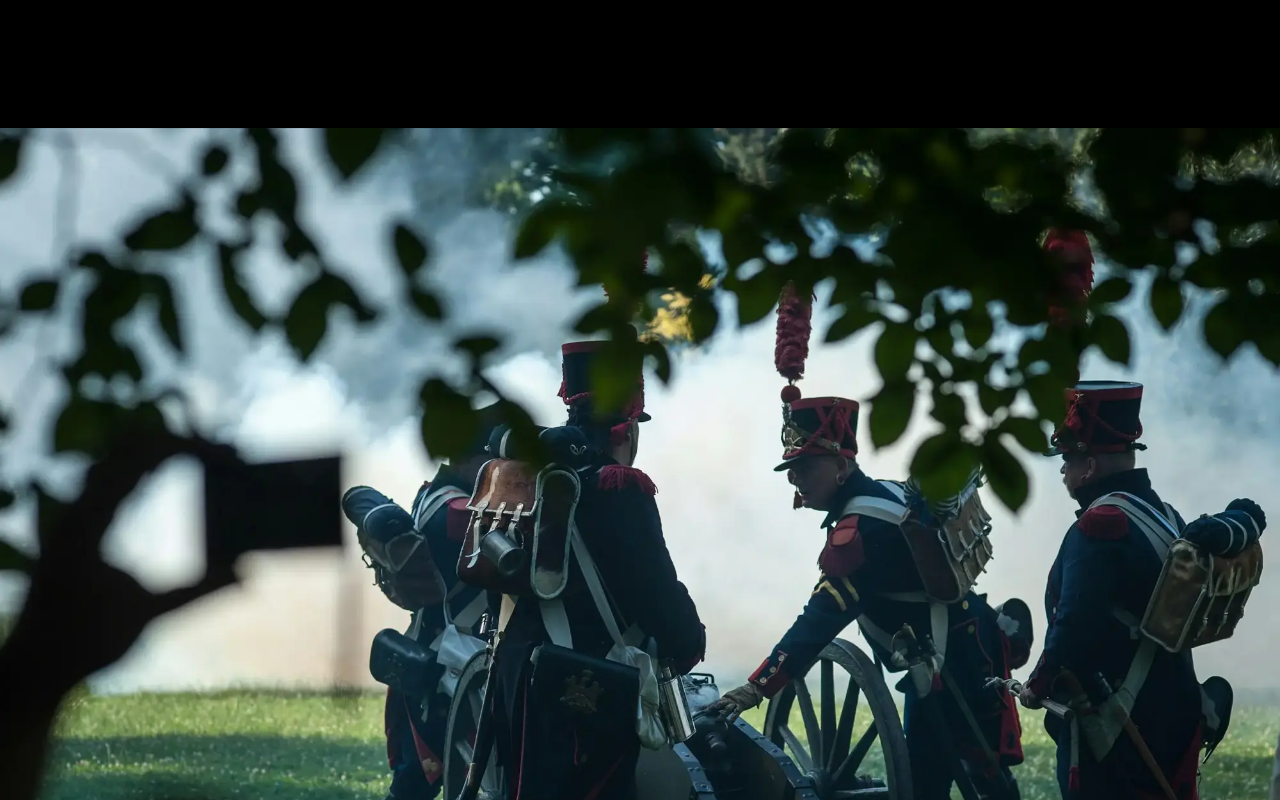
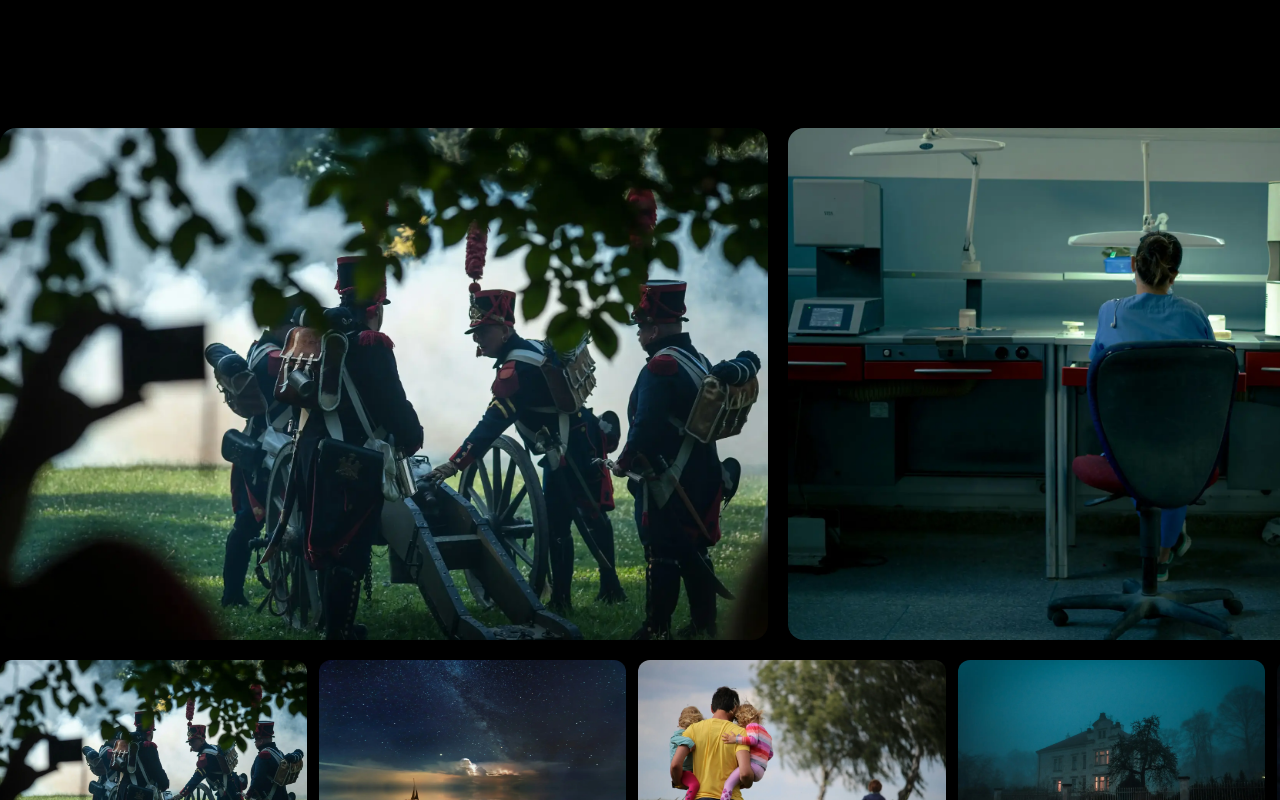
Before and after one commit to isamail-el-youssefi/apple-clone-with-framermotion, a React (Vite) app: page / in a window 1280 px wide. Shown: the part 1500-2300 px from the top of the page. Built offline with nearby package versions, Linux system fonts and the light colour scheme.

Commit message:
styling the main carousel that contains 3 images, new conceptions in tailwind such as overflow-clip and shrink-0

```diff
--- a/src/components/section/video-carousel.tsx
+++ b/src/components/section/video-carousel.tsx
@@ -3,15 +3,27 @@
 export default function VideoCarousel() {
   return (
     <div className="bg-background">
-      <div >
-        <div>
-          <img src={movies[0].poster} alt={movies[0].name} />
+      <div className="flex gap-5 mb-5 overflow-clip">
+        <div className="w-[60vw] shrink-0 ">
+          <img
+            className="rounded-2xl w-full h-full object-cover"
+            src={movies[0].poster}
+            alt={movies[0].name}
+          />
         </div>
-        <div>
-          <img src={movies[1].poster} alt={movies[0].name} />
+        <div className="w-[60vw] shrink-0 ">
+          <img
+            className="rounded-2xl w-full h-full object-cover"
+            src={movies[1].poster}
+            alt={movies[0].name}
+          />
         </div>
-        <div>
-          <img src={movies[2].poster} alt={movies[0].name} />
+        <div className="w-[60vw] shrink-0 ">
+          <img
+            className="rounded-2xl w-full h-full object-cover"
+            src={movies[2].poster}
+            alt={movies[0].name}
+          />
         </div>
       </div>
 
```
